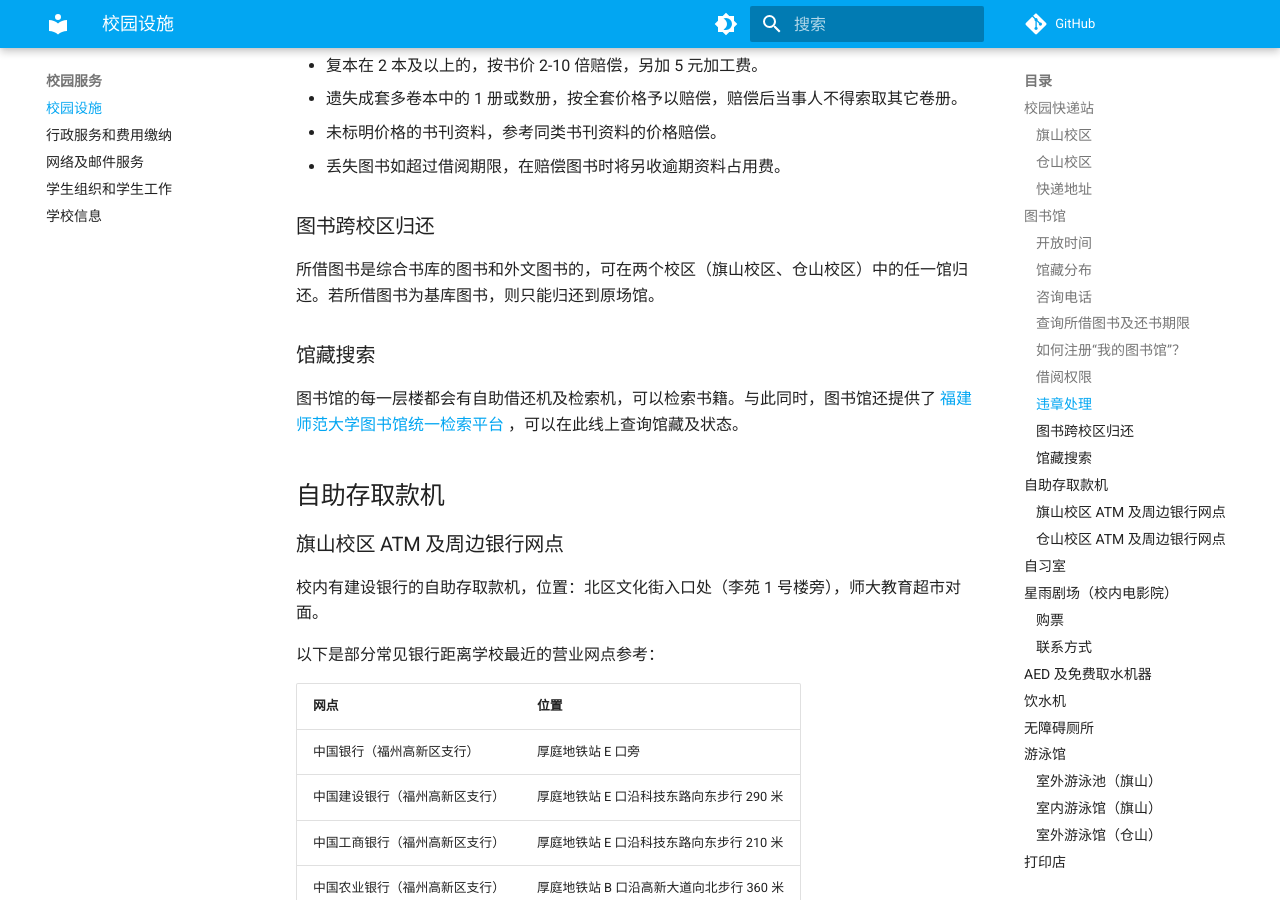
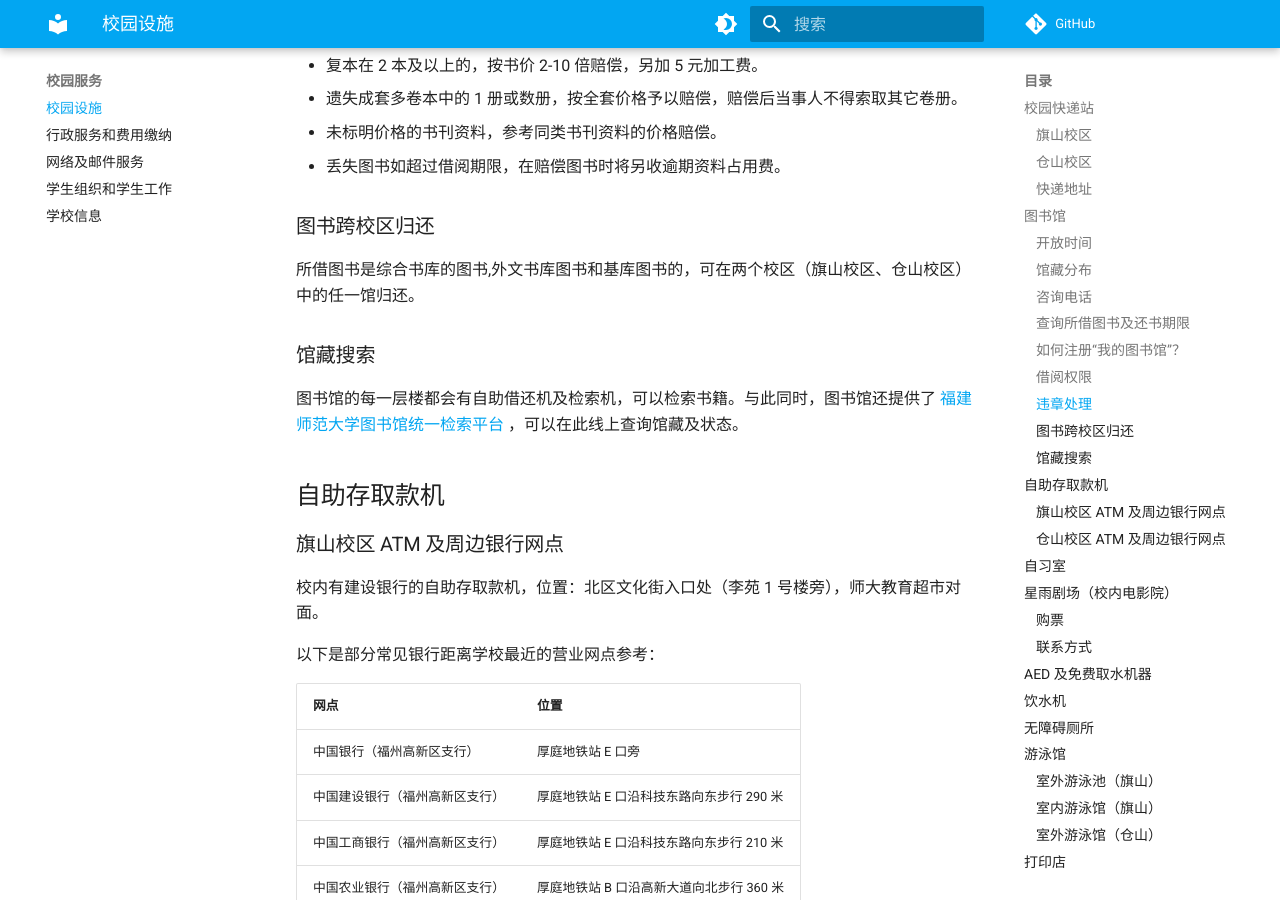
Before and after one commit to kanerty/FJNU-Wiki, an MkDocs documentation site: the page built from docs/service/facilities.md, in a window 1280 px wide and 900 px high, scrolled down 4421 px. Built offline with MkDocs 1.6.1 and Material for MkDocs 9.7.7, drawn with Linux system fonts in a browser that asks for light colours; comment, search, counter and statistics services are not loaded.

Commit message:
<fix>(<facilities.md>): <图书跨校区归还>基库图书支持跨区归还
截至2025.3.10

```diff
--- a/docs/service/facilities.md
+++ b/docs/service/facilities.md
@@ -124,7 +124,7 @@
 
 ### 图书跨校区归还
 
-所借图书是综合书库的图书和外文图书的，可在两个校区（旗山校区、仓山校区）中的任一馆归还。若所借图书为基库图书，则只能归还到原场馆。
+所借图书是综合书库的图书,外文书库图书和基库图书的，可在两个校区（旗山校区、仓山校区）中的任一馆归还。
 
 ### 馆藏搜索
 
```
